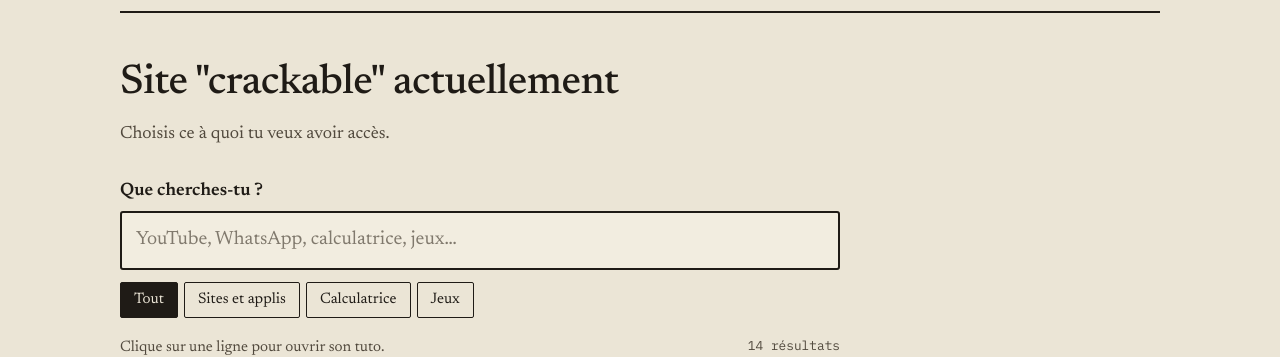
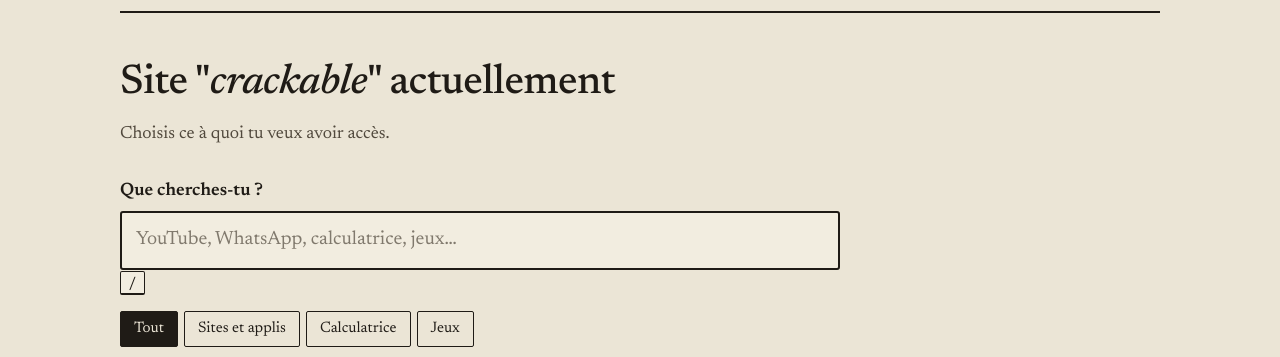
Before and after one commit to BossDuDev/anti-block, a website: page index.html in a window 1280 px wide. Shown: the part 87-444 px from the top of the page. Drawn offline with Linux system fonts and the light colour scheme.

Commit message:
Fix HTML formatting and add emphasis to title

```diff
--- a/index.html
+++ b/index.html
@@ -17,12 +17,13 @@
   </header>
 
   <div class="sheet">
-    <h1>Site "crackable" actuellement</h1>
+    <h1>Site "<em>crackable</em>" actuellement</h1>
     <p class="intro">Choisis ce à quoi tu veux avoir accès.</p>
 
     <div class="find">
       <label for="search">Que cherches-tu ?</label>
       <input id="search" type="search" placeholder="YouTube, WhatsApp, calculatrice, jeux…" autocomplete="off">
+      <kbd class="key" aria-hidden="true">/</kbd>
     </div>
     <div class="filters" id="filters" role="group" aria-label="Catégories"></div>
     <p class="meta"><span>Clique sur une ligne pour ouvrir son tuto.</span><span id="count" aria-live="polite"></span></p>
```
